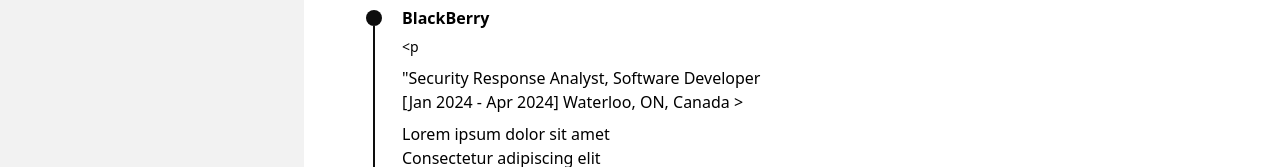
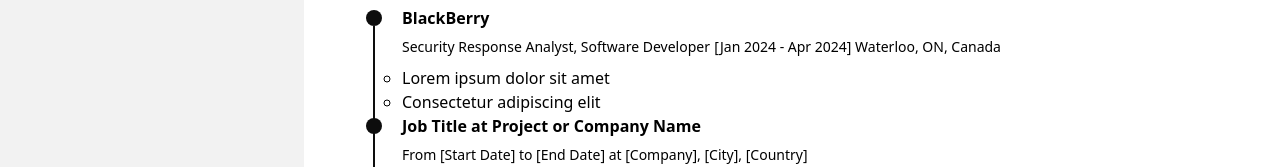
Before and after one commit to rawsab/rawsab.github.io, an Astro site: page /cv in a window 1280 px wide. Shown: the part 514-681 px from the top of the page. Built offline with nearby package versions, Linux system fonts and the light colour scheme; Astro itself is replaced by a stand-in of ours.

Commit message:
Update TimeLineElement

```diff
--- a/src/components/cv/TimeLine.astro
+++ b/src/components/cv/TimeLine.astro
@@ -1,5 +1,5 @@
 ---
-const { title, subtitle } = Astro.props;
+const { title, subtitle, timeloc } = Astro.props;
 ---
 
 <div class="flex">
@@ -10,6 +10,7 @@
   <div class="experience__data bd-grid px-5">
     <h3 class="font-semibold mb-1">{title}</h3>
     <span class="font-light text-sm">{subtitle}</span>
+    <span class="font-light text-sm">{timeloc}</span>
     <p class="my-2 text-justify">
       <slot />
     </p>
--- a/src/pages/cv.astro
+++ b/src/pages/cv.astro
@@ -37,7 +37,8 @@
   <div class="time-line-container mb-10">
     <TimeLineElement
       title="BlackBerry"
-      subtitle=<p>"Security Response Analyst, Software Developer <br> [Jan 2024 - Apr 2024] Waterloo, ON, Canada</p>
+      subtitle="Security Response Analyst, Software Developer"
+      timeloc="[Jan 2024 - Apr 2024] Waterloo, ON, Canada"
     >
       <ul>
         <li>Lorem ipsum dolor sit amet</li>
--- a/src/styles/global.css
+++ b/src/styles/global.css
@@ -1,3 +1,9 @@
 .time-line-container>div:last-child .education__time>.education__line {
     display: none;
 }
+
+/* Lists */
+
+li {
+    list-style-type: circle;
+}
```
